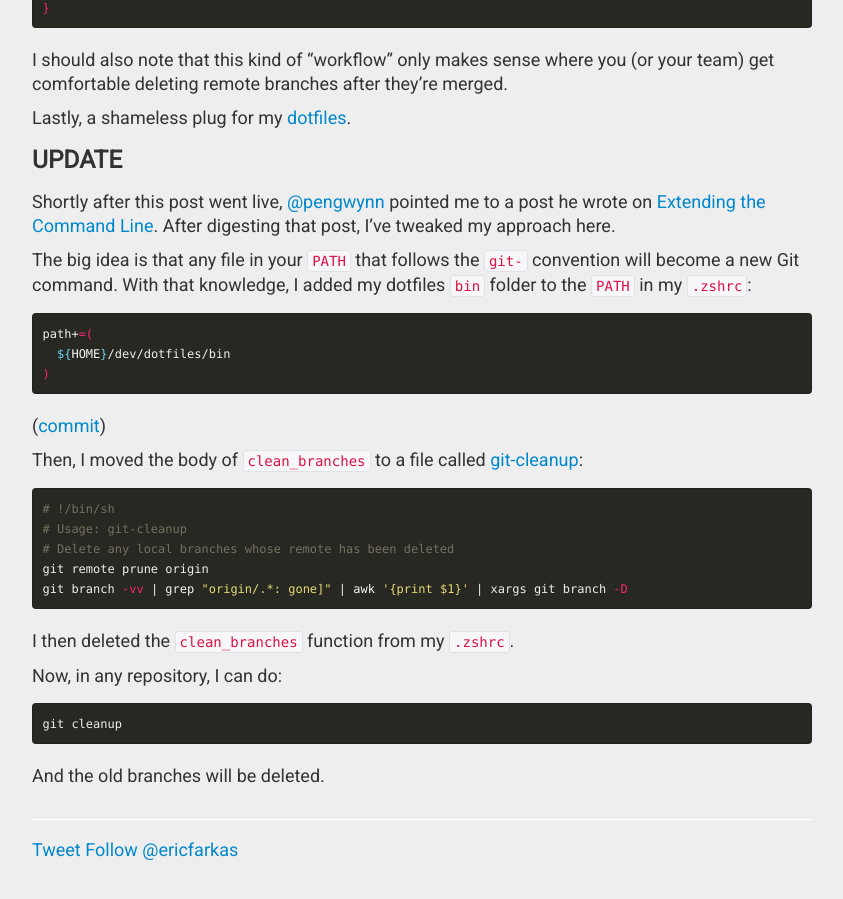
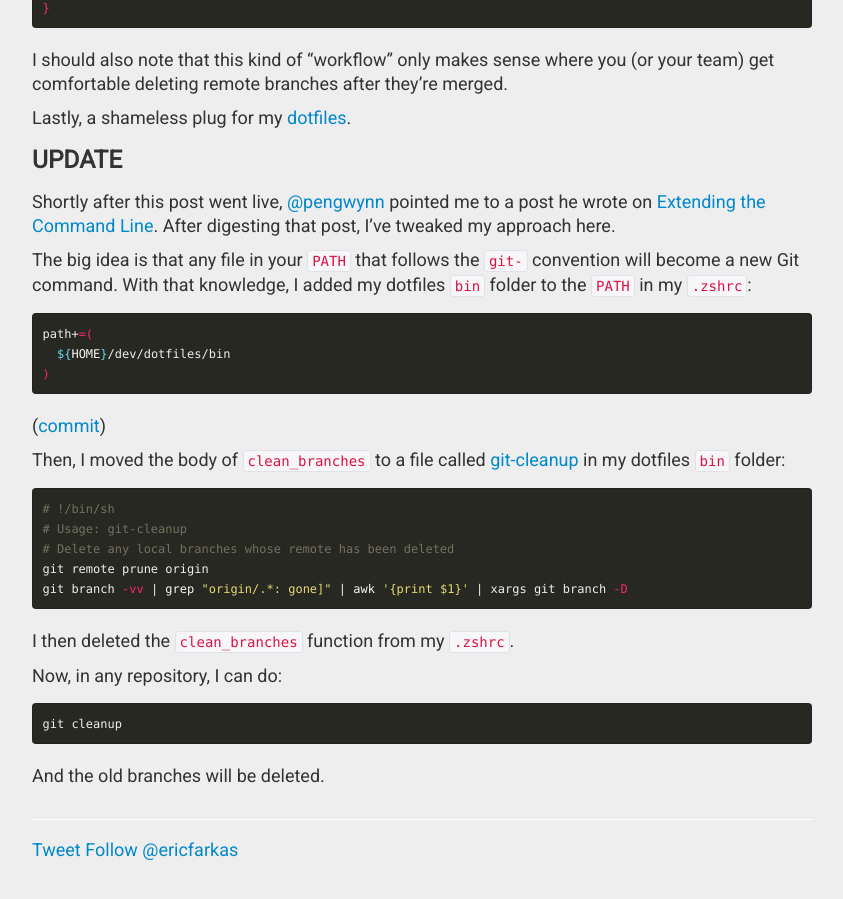
Before and after one commit to speric/speric.github.com, a Jekyll site: the page built from _posts/2018-10-27-cleaning-up-old-git-branches.md, in a window 1280 px wide and 900 px high, scrolled down 3699 px. Shown: the whole window, without its empty margins (218-1061 px from the left). Built offline with Jekyll 4.4.1, drawn with Linux system fonts in a browser that asks for light colours; some web fonts are replaced; comment, search, counter and statistics services are not loaded.

Commit message:
Update 2018-10-27-cleaning-up-old-git-branches.md

````diff
--- a/_posts/2018-10-27-cleaning-up-old-git-branches.md
+++ b/_posts/2018-10-27-cleaning-up-old-git-branches.md
@@ -195,7 +195,7 @@ path+=(
 ```
 ([commit](https://github.com/speric/dotfiles/blob/5a2135c5fafb0dd783c1c81186b2f1e412897caf/zshrc#L14))
 
-Then, I moved the body of `clean_branches` to a file called [git-cleanup](https://github.com/speric/dotfiles/tree/master/bin):
+Then, I moved the body of `clean_branches` to a file called [git-cleanup](https://github.com/speric/dotfiles/tree/master/bin) in my dotfiles `bin` folder:
 
 ```zsh
 # !/bin/sh
````
